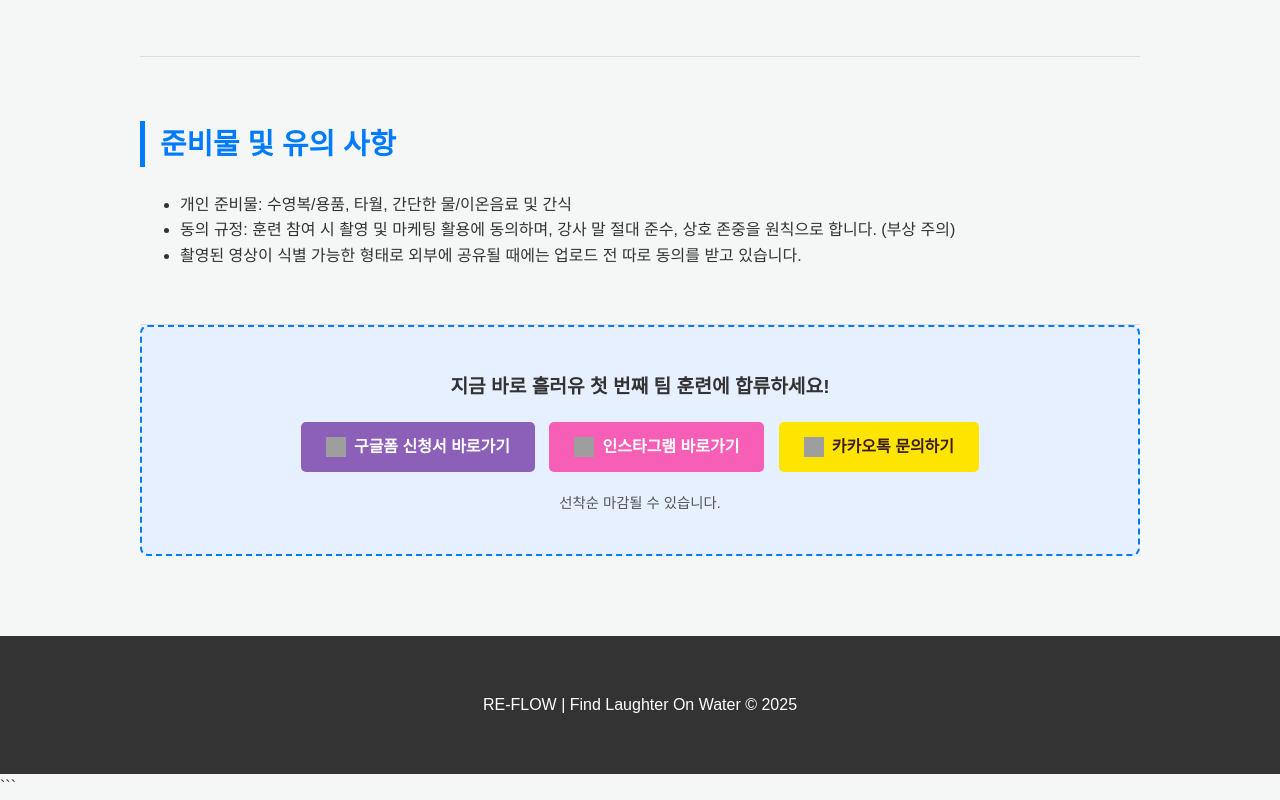
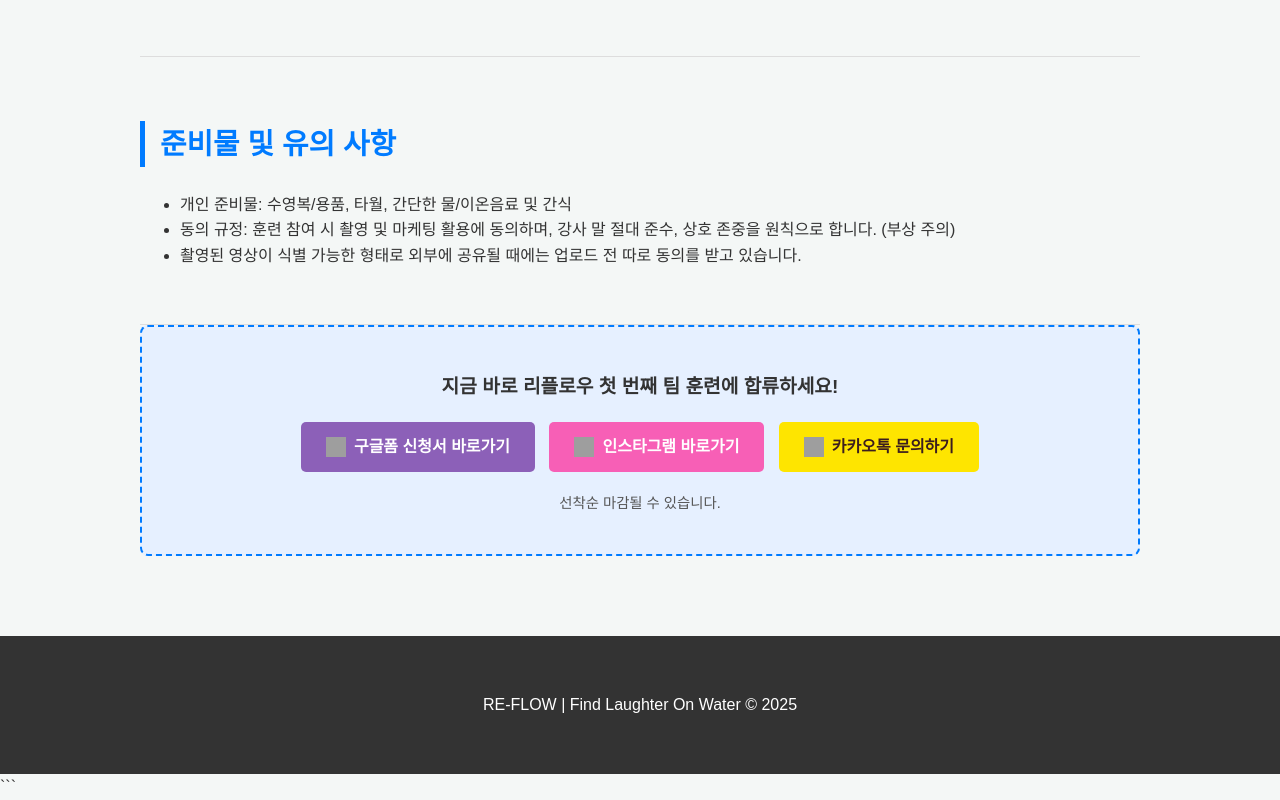
Before and after one commit to babfull/swim-flow-training, a plain HTML site: page index.html in a window 1280 px wide. Shown: the part 3605-4405 px from the top of the page. Drawn offline with Linux system fonts and the light colour scheme; grey boxes are pictures that could not be loaded.

Commit message:
Update index.html

```diff
--- a/index.html
+++ b/index.html
@@ -175,7 +175,7 @@
         </div>
 
         <div class="highlight-box" id="register_bottom">
-            <p style="font-size: 1.2em; font-weight: bold; margin-bottom: 15px;">지금 바로 흘러유 첫 번째 팀 훈련에 합류하세요!</p>
+            <p style="font-size: 1.2em; font-weight: bold; margin-bottom: 15px;">지금 바로 리플로우 첫 번째 팀 훈련에 합류하세요!</p>
 
             <a href="https://forms.gle/eLZzTGZ9TQUEC7y36"
                style="background-color: #8c60b8; color: white; /* 구글폼 초록색 */
```
